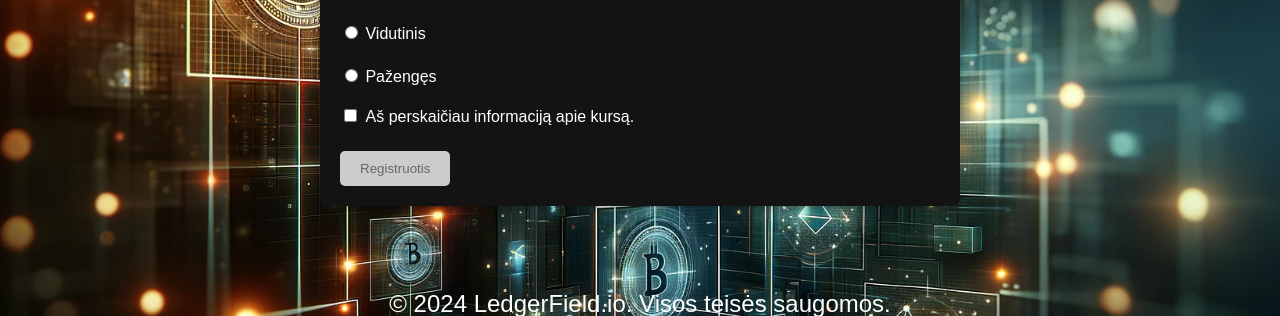
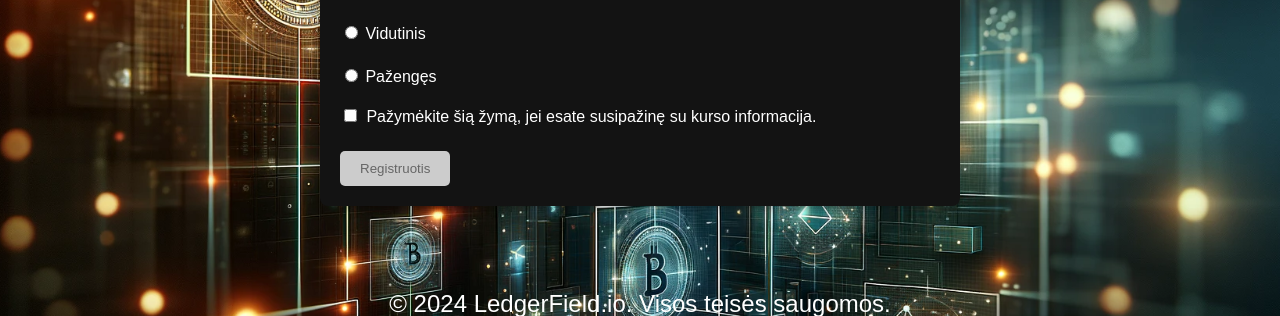
Before and after one commit to MisterVaidas/form-LT, a Flask app: page / in a window 1280 px wide. Shown: the part 1080-1396 px from the top of the page. Run offline with Flask 3, Linux system fonts and the light colour scheme; some libraries are stand-ins or nearby versions.

Commit message:
adjusted styles

```diff
--- a/templates/index.html
+++ b/templates/index.html
@@ -71,7 +71,7 @@
   <div class="form-group">
     <label class="checkbox-inline">
         <input type="checkbox" id="confirmRead" name="confirmRead">
-        Aš perskaičiau informaciją apie kursą.
+        Pažymėkite šią žymą, jei esate susipažinę su kurso informacija.
     </label>
 </div>
   <button type="submit" id="submitButton" disabled>Registruotis</button>
```
